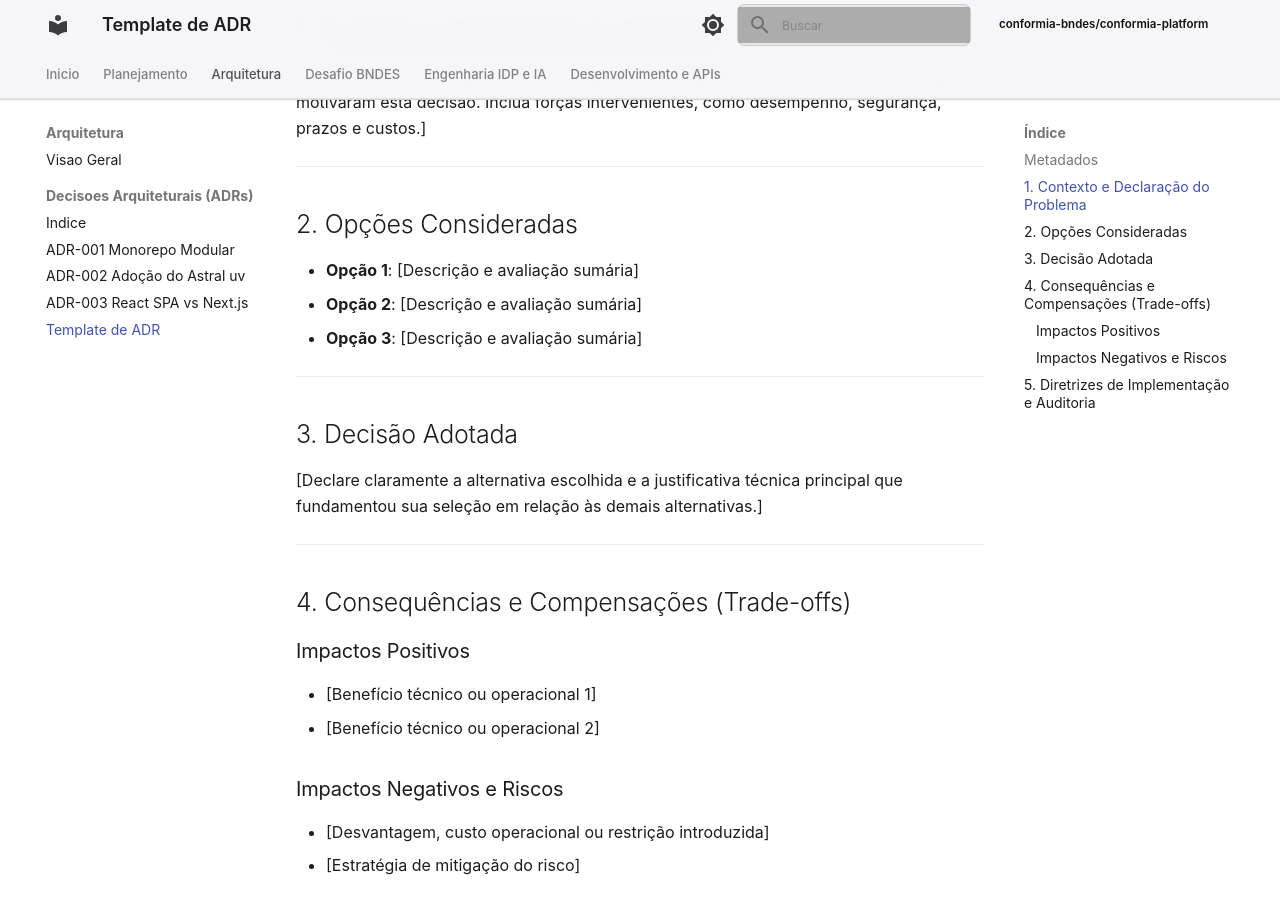
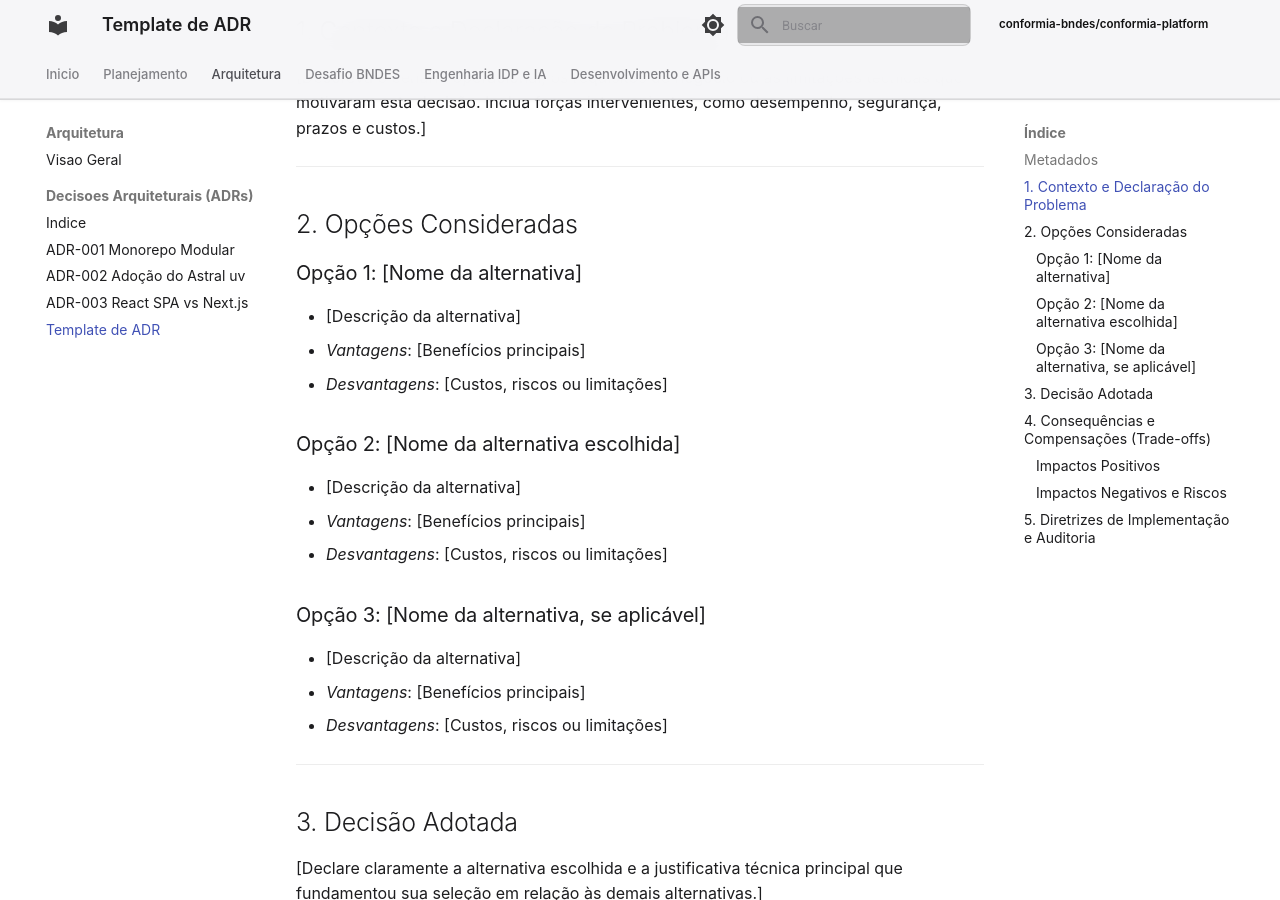
Before and after one commit to conformia-bndes/conformia-platform, an MkDocs documentation site: the page built from docs/architecture/adr-template.md, in a window 1280 px wide and 900 px high, scrolled down 536 px. Built offline with MkDocs 1.6.1 and Material for MkDocs 9.7.7, drawn with Linux system fonts in a browser that asks for light colours; comment, search, counter and statistics services are not loaded.

Commit message:
docs: refactor code structure for improved readability and maintainability

```diff
--- a/docs/architecture/adr-template.md
+++ b/docs/architecture/adr-template.md
@@ -18,9 +18,23 @@
 
 ## 2. Opções Consideradas
 
-- **Opção 1**: [Descrição e avaliação sumária]
-- **Opção 2**: [Descrição e avaliação sumária]
-- **Opção 3**: [Descrição e avaliação sumária]
+### Opção 1: [Nome da alternativa]
+
+- [Descrição da alternativa]
+- _Vantagens_: [Benefícios principais]
+- _Desvantagens_: [Custos, riscos ou limitações]
+
+### Opção 2: [Nome da alternativa escolhida]
+
+- [Descrição da alternativa]
+- _Vantagens_: [Benefícios principais]
+- _Desvantagens_: [Custos, riscos ou limitações]
+
+### Opção 3: [Nome da alternativa, se aplicável]
+
+- [Descrição da alternativa]
+- _Vantagens_: [Benefícios principais]
+- _Desvantagens_: [Custos, riscos ou limitações]
 
 ---
 
```
Also changed, not shown: docs/architecture/adr-001-monorepo-modular.md (+6 -6 lines), docs/architecture/adr-002-astral-uv-toolchain.md (+5 -7 lines), docs/architecture/adr-003-spa-vs-nextjs.md (+7 -9 lines), docs/development/quality-gates.md (+5 -5 lines), pyproject.toml (+24 -0 lines), 2 other files.
